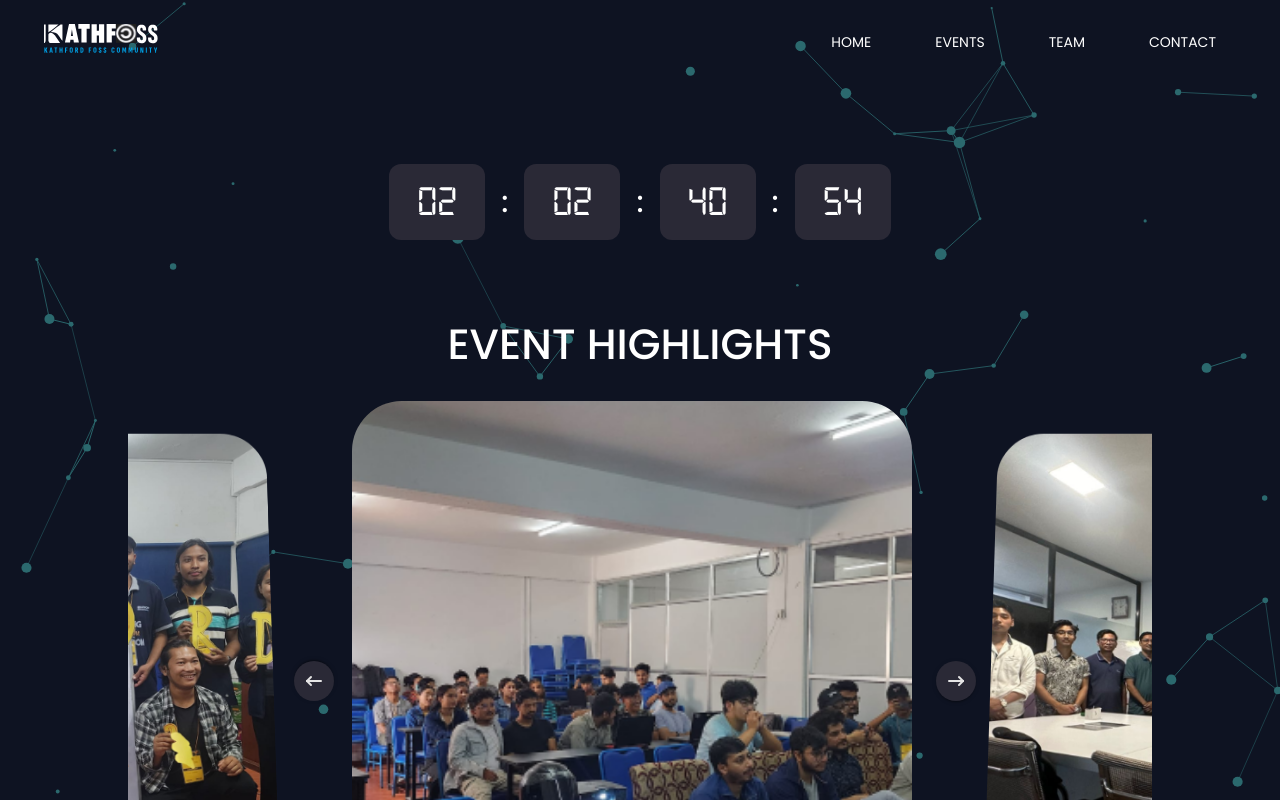
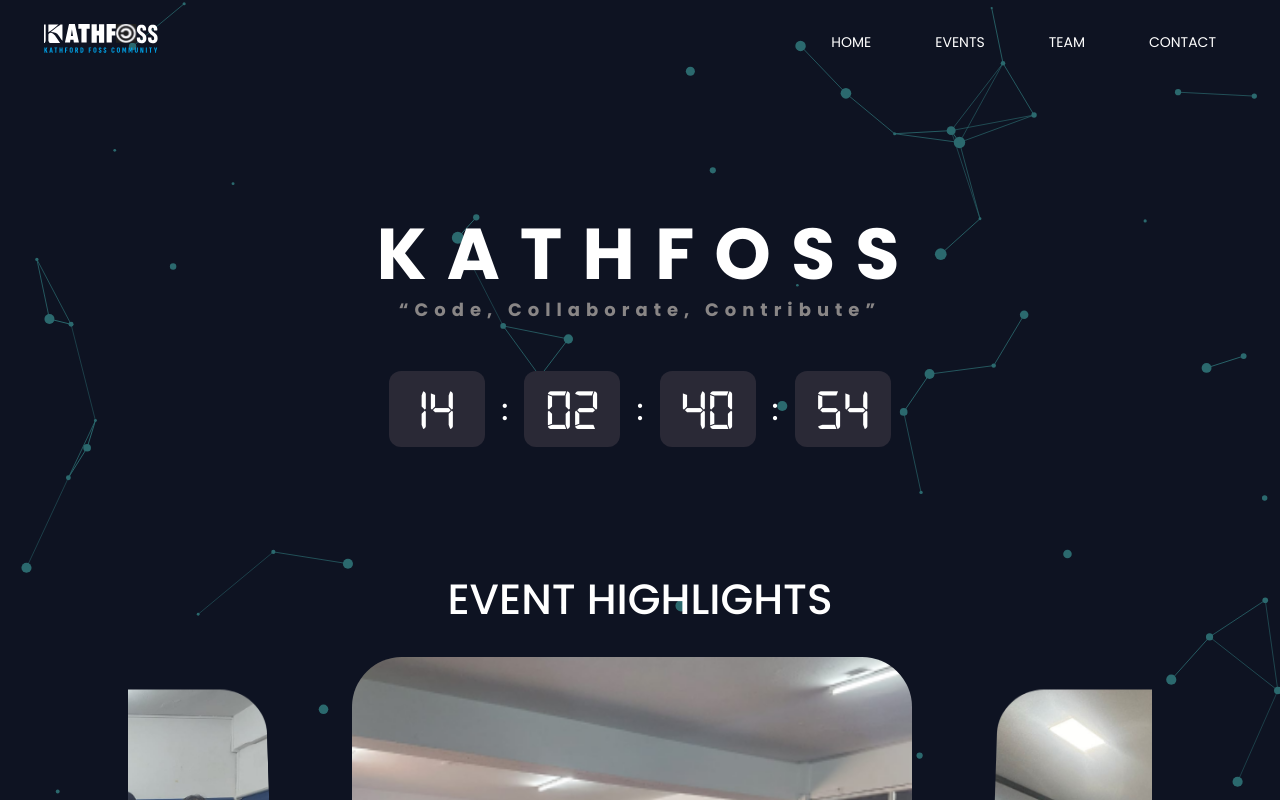
Before and after one commit to kusiyaitkrishna/kathfoss-web, a Next.js app: page / in a window 1280 px wide. Shown: the top 800 px of the page. Built offline with nearby package versions, Linux system fonts and the light colour scheme; what @mui/material-nextjs would draw is missing.

Commit message:
HeroSection (#35)
* HeroSection

* refinement

```diff
--- a/src/app/components/HeroSection.tsx
+++ b/src/app/components/HeroSection.tsx
@@ -1,9 +1,35 @@
-import { Box } from "@mui/material";
+import { Box, Typography } from "@mui/material";
 import Timer from "./ui/Timer/Timer";
 
 export default function HeroSection() {
   return (
-    <Box sx={{ display: "flex", justifyContent: "center", marginBottom: 8 }}>
+    <Box
+      sx={{
+        textAlign: "center",
+        my: "8rem",
+      }}
+    >
+      <Typography
+        variant="h1"
+        sx={{
+          fontSize: { sm: "72px !important", xs: "45px" },
+          fontWeight: "bold",
+          letterSpacing: { sm: "20px", xs: "10px" },
+          paddingLeft: "16px",
+        }}
+      >
+        KATHFOSS
+      </Typography>
+      <Typography
+        sx={{
+          fontSize: { sm: "18px !important", xs: "10px" },
+          fontWeight: "bold",
+          letterSpacing: { sm: "6px", xs: "5px" },
+          color: "#898686",
+        }}
+      >
+        “Code, Collaborate, Contribute”
+      </Typography>
       <Timer />
     </Box>
   );
--- a/src/app/components/UpcomingEvents.tsx
+++ b/src/app/components/UpcomingEvents.tsx
@@ -9,26 +9,7 @@ import {
 } from "@mui/material";
 import Grid from "@mui/material/Grid2";
 
-const events = [
-  {
-    title: "Introducing Ucharan AI",
-    description: "Event details: 20th Jan, 2025",
-    image: "/images/UpcomingEvents/ucharan-ai.png",
-    link: "#",
-  },
-  {
-    title: "Hackathon",
-    description: "Event details: 28th June, 2025",
-    image: "/images/UpcomingEvents/hackathon.png",
-    link: "#",
-  },
-  {
-    title: "Git/GitHub Python Workshop",
-    description: "Event details: 10th Mar, 2025",
-    image: "/images/UpcomingEvents/workshop.png",
-    link: "#",
-  },
-];
+import { upcomingEvents as events } from "../data/upcoming-events";
 
 export default function UpcomingEvents() {
   return (
--- a/src/app/components/ui/Timer/FormatTime.tsx
+++ b/src/app/components/ui/Timer/FormatTime.tsx
@@ -4,21 +4,31 @@ import React from "react";
 export default function FormatTime({ value }: { value: number }) {
   const formattedValue = String(value).padStart(2, "0"); // Ensures two digits
   return (
-    <>
     <Typography
-        variant="h1"
       sx={{
+        fontSize: {
+          xs: "2rem",
+          sm: "3.6rem",
+        },
         textAlign: "center",
-          lineHeight: "4rem",
+        lineHeight: {
+          xs: "2.5rem",
+          sm: "4rem"
+        },
         backgroundColor: "secondary.main",
-          fontFamily: "DS-Digital",
-          width: "6rem",
-          paddingBottom: "12px",
+        fontFamily: "DS-Digital, sans-serif",
+        width: {
+          xs: "4rem",
+          sm: "6rem",
+        },
+        paddingBottom: {
+          xs: "8px",
+          sm: "12px",
+        },
         borderRadius: 3,
       }}
     >
       {formattedValue}
     </Typography>
-    </>
   );
 }
--- a/src/app/components/ui/Timer/Timer.tsx
+++ b/src/app/components/ui/Timer/Timer.tsx
@@ -35,7 +35,7 @@ export default function Timer() {
     seconds: 0,
   });
 
-  const targetDate = new Date("2025-01-17T17:30:00Z");
+  const targetDate = new Date("2025-01-29T17:30:00Z");
 
   useEffect(() => {
     const interval = setInterval(() => {
@@ -53,9 +53,16 @@ export default function Timer() {
     <Box
       sx={{
         display: "flex",
+        justifyContent: "center",
         alignItems: "center",
-        gap: "1rem",
-        marginTop: "5rem",
+        gap: {
+          xs: "0.5rem",
+          sm: "1rem",
+        },
+        marginTop: {
+          xs: "1.5rem",
+          sm: "3rem",
+        },
       }}
     >
       <FormatTime value={time.days} />
--- /dev/null
+++ b/src/app/data/upcoming-events.ts
@@ -0,0 +1,20 @@
+export const upcomingEvents = [
+  {
+    title: "Introducing Ucharan AI",
+    description: "Event details: 20th Jan, 2025",
+    image: "/images/UpcomingEvents/ucharan-ai.png",
+    link: "#",
+  },
+  {
+    title: "Hackathon",
+    description: "Event details: 28th June, 2025",
+    image: "/images/UpcomingEvents/hackathon.png",
+    link: "#",
+  },
+  {
+    title: "Git/GitHub Python Workshop",
+    description: "Event details: 10th Mar, 2025",
+    image: "/images/UpcomingEvents/workshop.png",
+    link: "#",
+  },
+];
```
Lines whose indentation alone changed are shown as unchanged.
